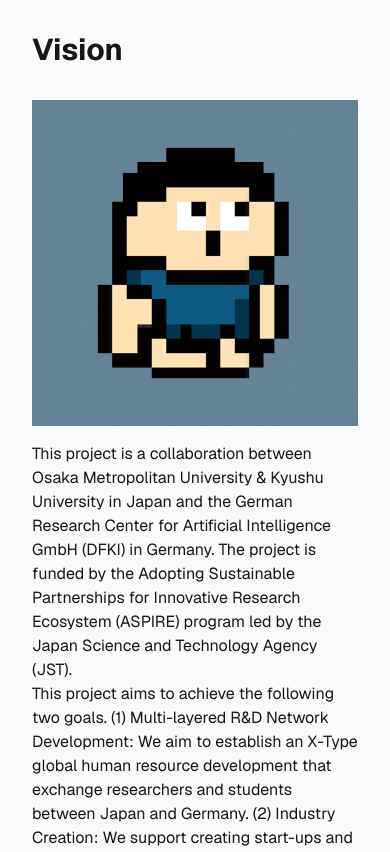
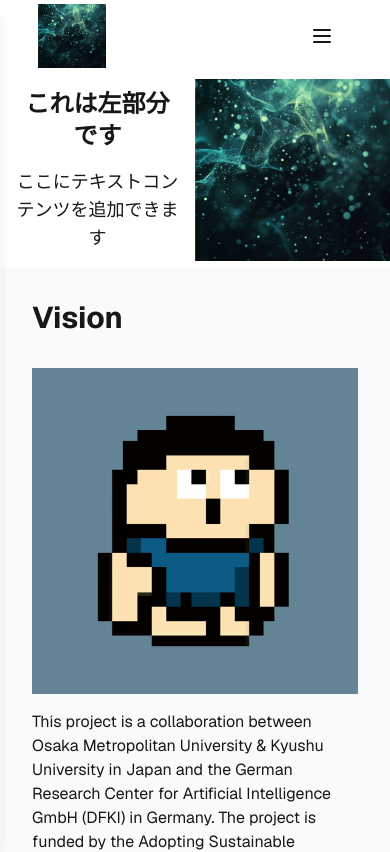
Before and after one commit to Ryoga-88/7-blog, a Next.js app: page / in a window 390 px wide. Shown: the top 852 px of the page. Built offline with nearby package versions, Linux system fonts and the light colour scheme; what markdown-it-external-link would draw is missing.

Commit message:
md header

```diff
--- a/app/globals.css
+++ b/app/globals.css
@@ -25,3 +25,11 @@ body {
   color: var(--foreground);
   font-family: Arial, Helvetica, sans-serif;
 }
+
+html {
+  scroll-behavior: smooth;
+}
+
+.scroll-margin-top-20 {
+  scroll-margin-top: 5rem; /* 調整したい値に変更できます */
+}
--- a/app/page.tsx
+++ b/app/page.tsx
@@ -1,14 +1,21 @@
+import Header from "@/components/header";
 import { getSortedContents } from "../lib/contents";
+import Footer from "@/components/footer";
+import Hero from "@/components/hero";
 
 export default async function Home() {
   const contents = await getSortedContents();
   return (
+    <>
+      <Header navItems={contents} />
+      <Hero />
       <div className="flex flex-col items-center min-h-screen gap-6 font-[family-name:var(--font-geist-sans)]">
         {contents.map(({ title, html, slug }, index) => (
+          // Home.tsx 内の section 要素のクラスを更新
           <section
             key={`section-${index}`}
             id={slug}
-          className={`w-full mx-auto p-8 sm:p-10 ${
+            className={`w-full mx-auto p-8 sm:p-10 scroll-margin-top-20 ${
               index % 2 === 0 ? "bg-gray-50" : "bg-white"
             }`}
           >
@@ -22,5 +29,7 @@ export default async function Home() {
           </section>
         ))}
       </div>
+      <Footer />
+    </>
   );
 }
--- /dev/null
+++ b/components/footer.tsx
@@ -0,0 +1,7 @@
+export default function Footer() {
+  return (
+    <div>
+      <h1>これはフッターです</h1>
+    </div>
+  );
+}
--- /dev/null
+++ b/components/header.tsx
@@ -0,0 +1,26 @@
+// components/header.tsx
+import React from "react";
+import Logo from "./logo";
+import Nav from "./nav";
+
+interface NavItem {
+  title: string;
+  slug: string;
+}
+
+interface HeaderProps {
+  navItems?: NavItem[];
+}
+
+export default function Header({ navItems = [] }: HeaderProps) {
+  return (
+    <>
+      <div className="w-full sticky top-0 z-50 bg-white">
+        <div className="flex items-center justify-between mx-8 md:mx-24 flex-wrap">
+          <Logo />
+          <Nav items={navItems} />
+        </div>
+      </div>
+    </>
+  );
+}
--- /dev/null
+++ b/components/hero.tsx
@@ -0,0 +1,27 @@
+import Image from "next/image";
+
+export default function Hero() {
+  return (
+    <>
+      <div className="flex flex-row items-center w-full max-h-180">
+        {/* 左側：テキスト部分 */}
+        <div className="w-1/2 p-4 text-center">
+          <h2 className="text-2xl font-bold mb-4">これは左部分です</h2>
+          <p className="text-lg">ここにテキストコンテンツを追加できます</p>
+        </div>
+
+        {/* 右側：画像部分 */}
+        <div className="w-1/2 max-h-[700px] overflow-hidden">
+          <Image
+            src="/img/image.png"
+            alt="Hero image"
+            layout="responsive"
+            width={961}
+            height={894}
+            className="object-cover"
+          />
+        </div>
+      </div>
+    </>
+  );
+}
--- /dev/null
+++ b/components/logo.tsx
@@ -0,0 +1,14 @@
+import Image from "next/image";
+
+export default function Logo() {
+  return (
+    <div className="w-20 h-16 relative">
+      <Image
+        src="/img/image.png"
+        alt="Hero image"
+        layout="fill"
+        objectFit="contain"
+      />
+    </div>
+  );
+}
--- /dev/null
+++ b/components/nav.tsx
@@ -0,0 +1,123 @@
+"use client";
+
+import React, { useState } from "react";
+
+interface NavItem {
+  title: string;
+  slug: string;
+}
+
+interface NavProps {
+  items?: NavItem[];
+}
+
+export default function Nav({ items = [] }: NavProps) {
+  // メニュー開閉状態の管理
+  const [isOpen, setIsOpen] = useState(false);
+
+  // メニュー開閉の処理
+  const handleMenuToggle = () => {
+    setIsOpen(!isOpen);
+  };
+
+  // 実際に表示するナビアイテム（指定がなければデフォルト項目を使用）
+  const navItems =
+    items.length > 0
+      ? items
+      : [
+          { title: "ホーム", slug: "home" },
+          { title: "Vision", slug: "vision" },
+          { title: "Value", slug: "value" },
+        ];
+
+  return (
+    <>
+      {/* PC用ナビゲーション */}
+      <div className="hidden md:block">
+        <div className="flex items-center justify-between mx-16 md:mx-32">
+          <div className="flex gap-8 md:gap-16 items-center">
+            {navItems.map((item, index) => (
+              <a
+                key={`nav-${index}`}
+                href={`#${item.slug}`}
+                className="hover:text-blue-600 transition-colors"
+              >
+                {item.title}
+              </a>
+            ))}
+          </div>
+        </div>
+      </div>
+
+      {/* スマホ用ハンバーガーメニューボタン */}
+      <div className="md:hidden flex justify-end p-4 z-50 relative">
+        <button onClick={handleMenuToggle} className="p-2">
+          {isOpen ? (
+            // ✕アイコン (メニュー開いているとき)
+            <svg
+              className="w-6 h-6"
+              fill="none"
+              stroke="currentColor"
+              viewBox="0 0 24 24"
+              xmlns="http://www.w3.org/2000/svg"
+            >
+              <path
+                strokeLinecap="round"
+                strokeLinejoin="round"
+                strokeWidth={2}
+                d="M6 18L18 6M6 6l12 12"
+              />
+            </svg>
+          ) : (
+            // ハンバーガーアイコン (メニュー閉じているとき)
+            <svg
+              className="w-6 h-6"
+              fill="none"
+              stroke="currentColor"
+              viewBox="0 0 24 24"
+              xmlns="http://www.w3.org/2000/svg"
+            >
+              <path
+                strokeLinecap="round"
+                strokeLinejoin="round"
+                strokeWidth={2}
+                d="M4 6h16M4 12h16M4 18h16"
+              />
+            </svg>
+          )}
+        </button>
+      </div>
+
+      {/* スマホ用スライドインメニュー */}
+      <div
+        className={`fixed top-0 left-0 h-full bg-white/90 shadow-lg transform transition-all duration-300 ease-in-out ${
+          isOpen ? "translate-x-0" : "-translate-x-full"
+        } w-3/4 backdrop-blur-md md:hidden z-40`}
+      >
+        <div className="flex flex-col space-y-6 pt-20 px-6">
+          {navItems.map((item, index) => (
+            <a
+              key={`mobile-nav-${index}`}
+              href={`#${item.slug}`}
+              className="text-lg hover:text-blue-600 transition-colors"
+              onClick={() => {
+                // リンククリック時にメニューを閉じる
+                setIsOpen(false);
+              }}
+            >
+              {item.title}
+            </a>
+          ))}
+        </div>
+      </div>
+
+      {/* オーバーレイ背景（メニュー開いているときに表示） */}
+      {isOpen && (
+        <div
+          className="fixed inset-0 bg-black/20 md:hidden z-30"
+          onClick={() => setIsOpen(false)}
+        />
+      )}
+    </>
+  );
+}
```
Also changed, not shown: public/img/image.png (added). Lines whose indentation alone changed are shown as unchanged.
